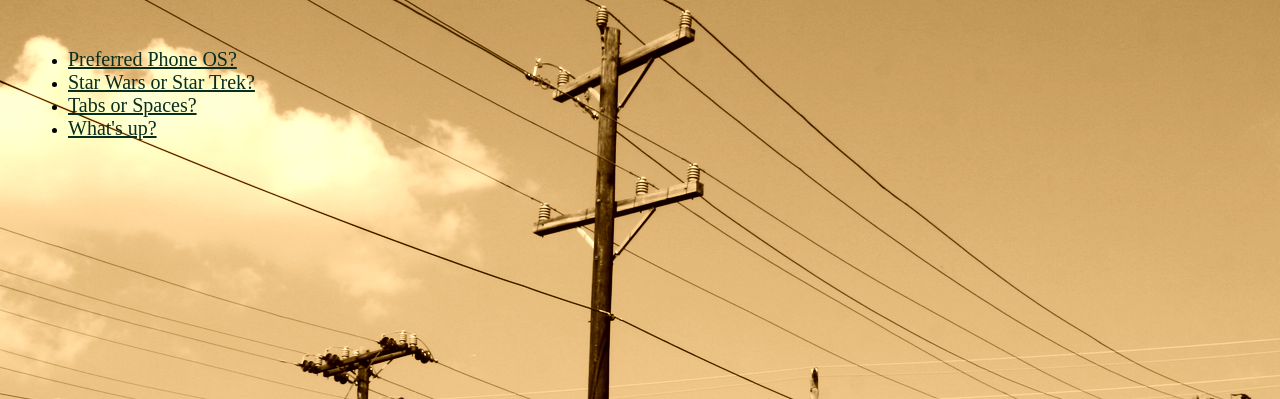
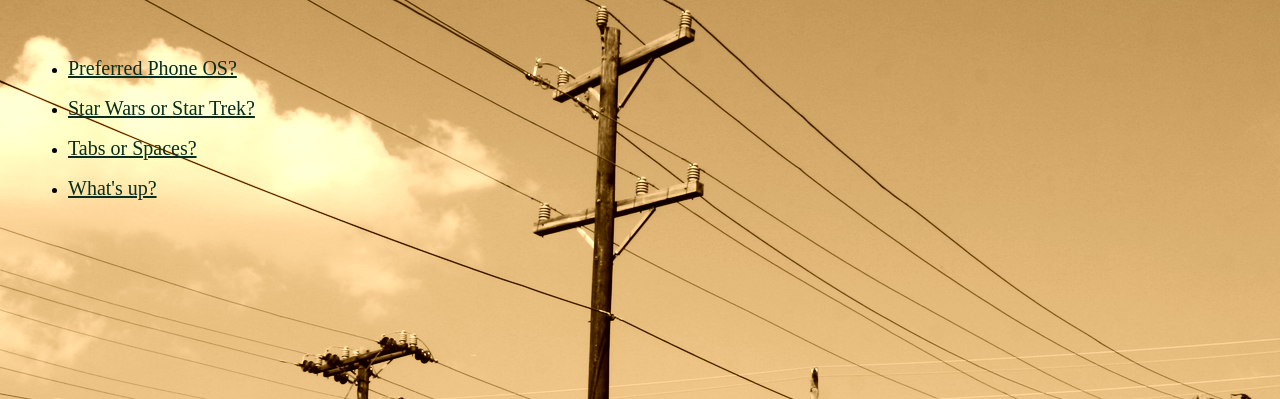
Before and after one commit to benuklove/polls, a Django app: page /polls/ in a window 1280 px wide. Shown: the part 104-503 px from the top of the page. Run offline with Django 3.2, Linux system fonts and the light colour scheme; data comes from the database, SQL or seed files in the repository.

Commit message:
Increase poll question line spacing

```diff
--- a/mysite/polls/static/polls/style.css
+++ b/mysite/polls/static/polls/style.css
@@ -1,6 +1,7 @@
 li a {
     color: #092D1F;
     font-size: 1.25em;
+    line-height: 2;
 }
 
 .poll-list {
```
